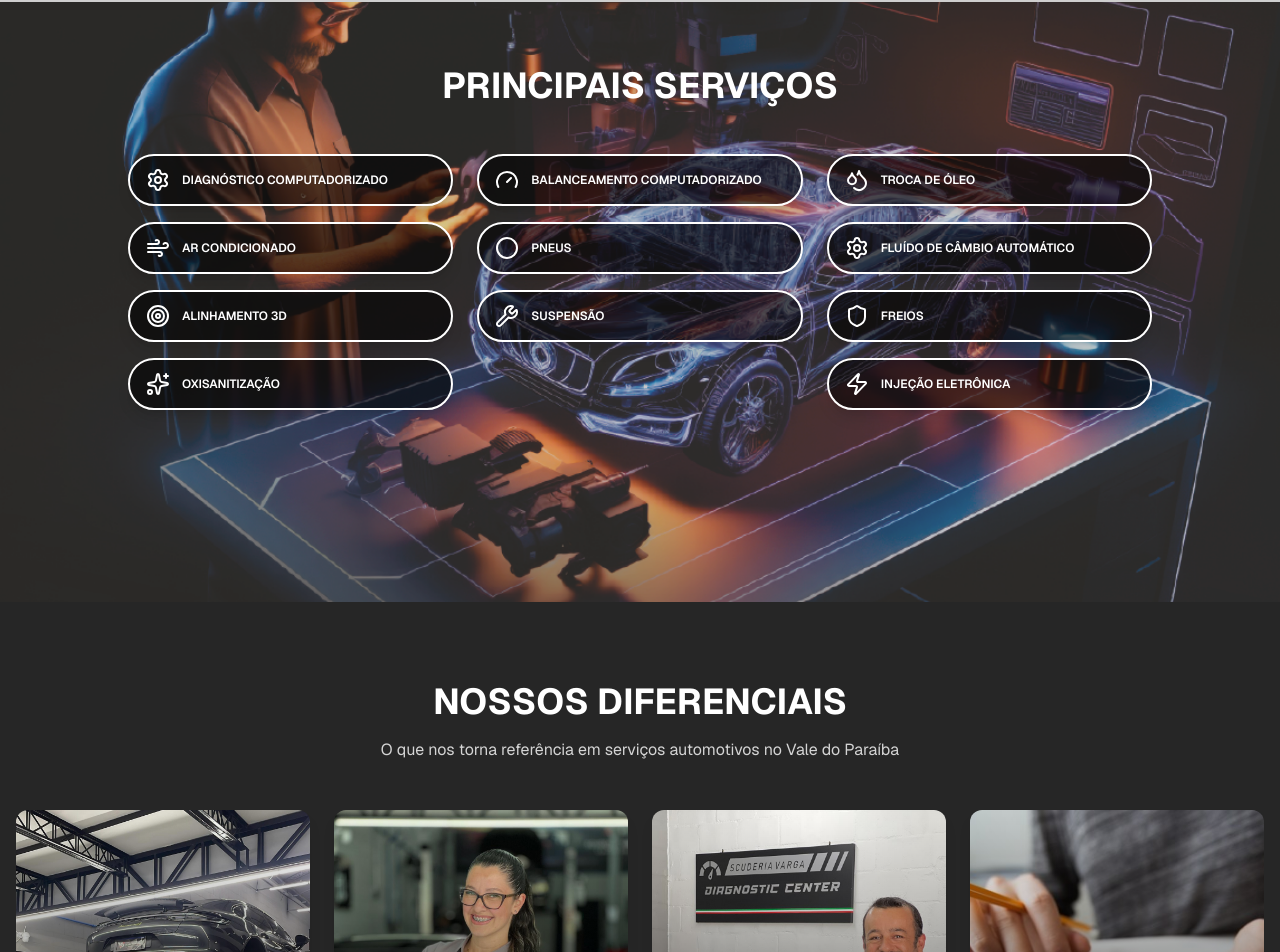
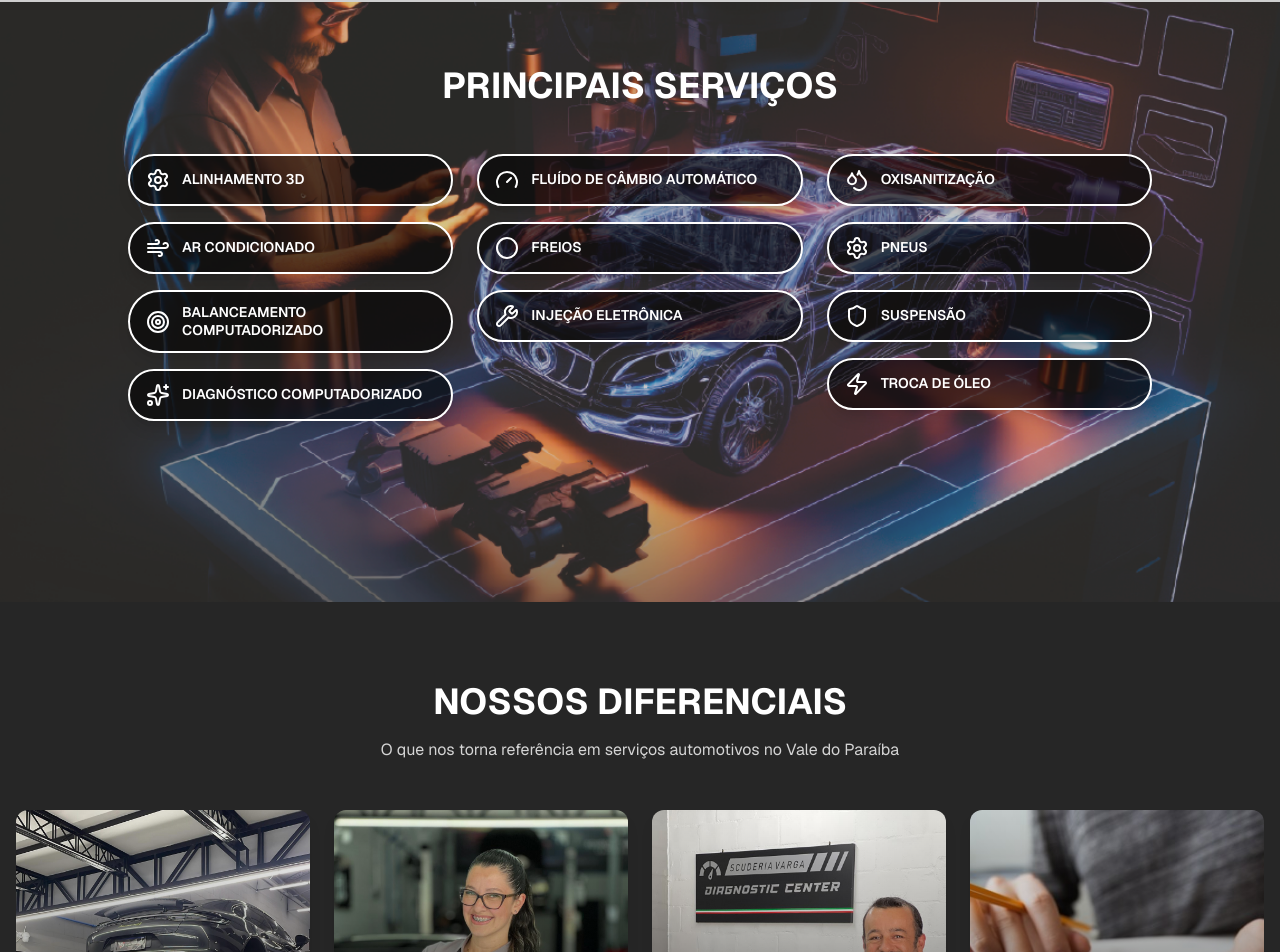
Before and after one commit to ramou1/scuderia-varga, a Next.js app: page / in a window 1280 px wide. Shown: the part 1658-2610 px from the top of the page. Built offline with nearby package versions, Linux system fonts and the light colour scheme.

Commit message:
fix: asc order on main services

```diff
--- a/src/components/MainServices.tsx
+++ b/src/components/MainServices.tsx
@@ -18,11 +18,11 @@ import ServiceModal from './ServiceModal'
 
 const mainServices = [
   {
-    name: 'DIAGNÓSTICO COMPUTADORIZADO',
-    icon: Settings,
-    title: 'Diagnóstico Computadorizado',
-    subtitle: 'Precisão que você confia.',
-    description: 'Utilizamos tecnologia de ponta para identificar falhas com total exatidão. Mais agilidade e menos suposições.'
+    name: 'ALINHAMENTO 3D',
+    icon: Target,
+    title: 'Alinhamento 3D',
+    subtitle: 'Precisão milimétrica para o seu veículo.',
+    description: 'Tecnologia 3D de última geração que garante alinhamento perfeito, melhor dirigibilidade e economia de pneus.'
   },
   {
     name: 'AR CONDICIONADO',
@@ -32,11 +32,39 @@ const mainServices = [
     description: 'Revisão completa do sistema de ar, incluindo filtro, gás e componentes. Ar puro e climatização eficiente, sempre.'
   },
   {
-    name: 'ALINHAMENTO 3D',
-    icon: Target,
-    title: 'Alinhamento 3D',
-    subtitle: 'Precisão milimétrica para o seu veículo.',
-    description: 'Tecnologia 3D de última geração que garante alinhamento perfeito, melhor dirigibilidade e economia de pneus.'
+    name: 'BALANCEAMENTO COMPUTADORIZADO',
+    icon: Gauge,
+    title: 'Balanceamento Computadorizado',
+    subtitle: 'Estabilidade e conforto na direção.',
+    description: 'Equipamento moderno para um balanceamento preciso, que reduz vibrações e prolonga a vida útil dos pneus.'
+  },
+  {
+    name: 'DIAGNÓSTICO COMPUTADORIZADO',
+    icon: Settings,
+    title: 'Diagnóstico Computadorizado',
+    subtitle: 'Precisão que você confia.',
+    description: 'Utilizamos tecnologia de ponta para identificar falhas com total exatidão. Mais agilidade e menos suposições.'
+  },
+  {
+    name: 'FLUÍDO DE CÂMBIO AUTOMÁTICO',
+    icon: Settings,
+    title: 'Troca de Fluido do Câmbio Automático',
+    subtitle: 'Cuide da saúde do seu câmbio.',
+    description: 'Utilizamos fluido adequado para cada modelo. Serviço técnico que garante trocas limpas, seguras e no tempo certo.'
+  },
+  {
+    name: 'FREIOS',
+    icon: Shield,
+    title: 'Freios',
+    subtitle: 'Confiança em cada frenagem.',
+    description: 'Revisão detalhada com componentes de alta qualidade. Segurança máxima para você e sua família.'
+  },
+  {
+    name: 'INJEÇÃO ELETRÔNICA',
+    icon: Zap,
+    title: 'Injeção Eletrônica',
+    subtitle: 'Eficiência e economia com tecnologia.',
+    description: 'Diagnóstico preciso e regulagem do sistema de injeção. Menor consumo, melhor desempenho e menor emissão de poluentes.'
   },
   {
     name: 'OXISANITIZAÇÃO',
@@ -44,13 +72,6 @@ const mainServices = [
     title: 'Oxisanitização',
     subtitle: 'Seu carro livre de odores e micro-organismos.',
     description: 'Higienização com oxigênio ativo, eliminando fungos, bactérias e odores desagradáveis do ar-condicionado e do interior do veículo.'
-  },
-  {
-    name: 'BALANCEAMENTO COMPUTADORIZADO',
-    icon: Gauge,
-    title: 'Balanceamento Computadorizado',
-    subtitle: 'Estabilidade e conforto na direção.',
-    description: 'Equipamento moderno para um balanceamento preciso, que reduz vibrações e prolonga a vida útil dos pneus.'
   },
   {
     name: 'PNEUS',
@@ -72,27 +93,6 @@ const mainServices = [
     title: 'Troca de Óleo',
     subtitle: 'Motor protegido e com mais vida útil.',
     description: 'Serviço rápido e eficiente, com óleo e filtro corretos para cada tipo de motor. Revisão completa e personalizada.'
-  },
-  {
-    name: 'FLUÍDO DE CÂMBIO AUTOMÁTICO',
-    icon: Settings,
-    title: 'Troca de Fluido do Câmbio Automático',
-    subtitle: 'Cuide da saúde do seu câmbio.',
-    description: 'Utilizamos fluido adequado para cada modelo. Serviço técnico que garante trocas limpas, seguras e no tempo certo.'
-  },
-  {
-    name: 'FREIOS',
-    icon: Shield,
-    title: 'Freios',
-    subtitle: 'Confiança em cada frenagem.',
-    description: 'Revisão detalhada com componentes de alta qualidade. Segurança máxima para você e sua família.'
-  },
-  {
-    name: 'INJEÇÃO ELETRÔNICA',
-    icon: Zap,
-    title: 'Injeção Eletrônica',
-    subtitle: 'Eficiência e economia com tecnologia.',
-    description: 'Diagnóstico preciso e regulagem do sistema de injeção. Menor consumo, melhor desempenho e menor emissão de poluentes.'
   },
 ]
 
@@ -156,7 +156,7 @@ export default function MainServices() {
                     <Icon className="w-6 h-6" />
                   </div>
                   <div className="flex-1">
-                    <p className="font-semibold text-sm md:text-xs uppercase leading-tight text-white">
+                    <p className="font-semibold text-sm md:text-sm uppercase leading-tight text-white">
                       {service.name}
                     </p>
                   </div>
@@ -310,7 +310,7 @@ export default function MainServices() {
                 onClick={() => openModal(mainServices[0])}
               >
                 <Settings className="w-6 h-6 flex-shrink-0" />
-                <p className="font-semibold text-sm md:text-xs uppercase leading-tight text-white">
+                <p className="font-semibold text-sm md:text-sm uppercase leading-tight text-white">
                   {mainServices[0].name}
                 </p>
               </div>
@@ -319,7 +319,7 @@ export default function MainServices() {
                 onClick={() => openModal(mainServices[1])}
               >
                 <Wind className="w-6 h-6 flex-shrink-0" />
-                <p className="font-semibold text-sm md:text-xs uppercase leading-tight text-white">
+                <p className="font-semibold text-sm md:text-sm uppercase leading-tight text-white">
                   {mainServices[1].name}
                 </p>
               </div>
@@ -328,7 +328,7 @@ export default function MainServices() {
                 onClick={() => openModal(mainServices[2])}
               >
                 <Target className="w-6 h-6 flex-shrink-0" />
-                <p className="font-semibold text-sm md:text-xs uppercase leading-tight text-white">
+                <p className="font-semibold text-sm md:text-sm uppercase leading-tight text-white">
                   {mainServices[2].name}
                 </p>
               </div>
@@ -337,7 +337,7 @@ export default function MainServices() {
                 onClick={() => openModal(mainServices[3])}
               >
                 <Sparkles className="w-6 h-6 flex-shrink-0" />
-                <p className="font-semibold text-sm md:text-xs uppercase leading-tight text-white">
+                <p className="font-semibold text-sm md:text-sm uppercase leading-tight text-white">
                   {mainServices[3].name}
                 </p>
               </div>
@@ -350,7 +350,7 @@ export default function MainServices() {
                 onClick={() => openModal(mainServices[4])}
               >
                 <Gauge className="w-6 h-6 flex-shrink-0" />
-                <p className="font-semibold text-sm md:text-xs uppercase leading-tight text-white">
+                <p className="font-semibold text-sm md:text-sm uppercase leading-tight text-white">
                   {mainServices[4].name}
                 </p>
               </div>
@@ -359,7 +359,7 @@ export default function MainServices() {
                 onClick={() => openModal(mainServices[5])}
               >
                 <Circle className="w-6 h-6 flex-shrink-0" />
-                <p className="font-semibold text-sm md:text-xs uppercase leading-tight text-white">
+                <p className="font-semibold text-sm md:text-sm uppercase leading-tight text-white">
                   {mainServices[5].name}
                 </p>
               </div>
@@ -368,7 +368,7 @@ export default function MainServices() {
                 onClick={() => openModal(mainServices[6])}
               >
                 <Wrench className="w-6 h-6 flex-shrink-0" />
-                <p className="font-semibold text-sm md:text-xs uppercase leading-tight text-white">
+                <p className="font-semibold text-sm md:text-sm uppercase leading-tight text-white">
                   {mainServices[6].name}
                 </p>
               </div>
@@ -381,7 +381,7 @@ export default function MainServices() {
                 onClick={() => openModal(mainServices[7])}
               >
                 <Droplets className="w-6 h-6 flex-shrink-0" />
-                <p className="font-semibold text-sm md:text-xs uppercase leading-tight text-white">
+                <p className="font-semibold text-sm md:text-sm uppercase leading-tight text-white">
                   {mainServices[7].name}
                 </p>
               </div>
@@ -390,7 +390,7 @@ export default function MainServices() {
                 onClick={() => openModal(mainServices[8])}
               >
                 <Settings className="w-6 h-6 flex-shrink-0" />
-                <p className="font-semibold text-sm md:text-xs uppercase leading-tight text-white">
+                <p className="font-semibold text-sm md:text-sm uppercase leading-tight text-white">
                   {mainServices[8].name}
                 </p>
               </div>
@@ -399,7 +399,7 @@ export default function MainServices() {
                 onClick={() => openModal(mainServices[9])}
               >
                 <Shield className="w-6 h-6 flex-shrink-0" />
-                <p className="font-semibold text-sm md:text-xs uppercase leading-tight text-white">
+                <p className="font-semibold text-sm md:text-sm uppercase leading-tight text-white">
                   {mainServices[9].name}
                 </p>
               </div>
@@ -408,7 +408,7 @@ export default function MainServices() {
                 onClick={() => openModal(mainServices[10])}
               >
                 <Zap className="w-6 h-6 flex-shrink-0" />
-                <p className="font-semibold text-sm md:text-xs uppercase leading-tight text-white">
+                <p className="font-semibold text-sm md:text-sm uppercase leading-tight text-white">
                   {mainServices[10].name}
                 </p>
               </div>
```
